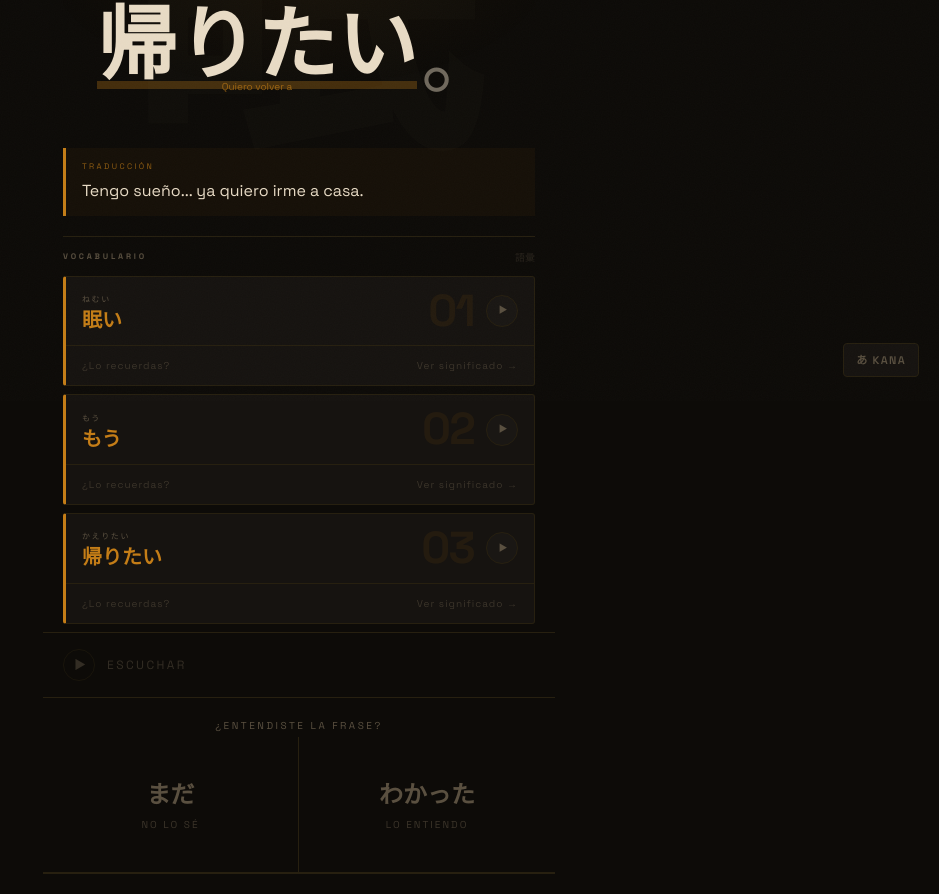
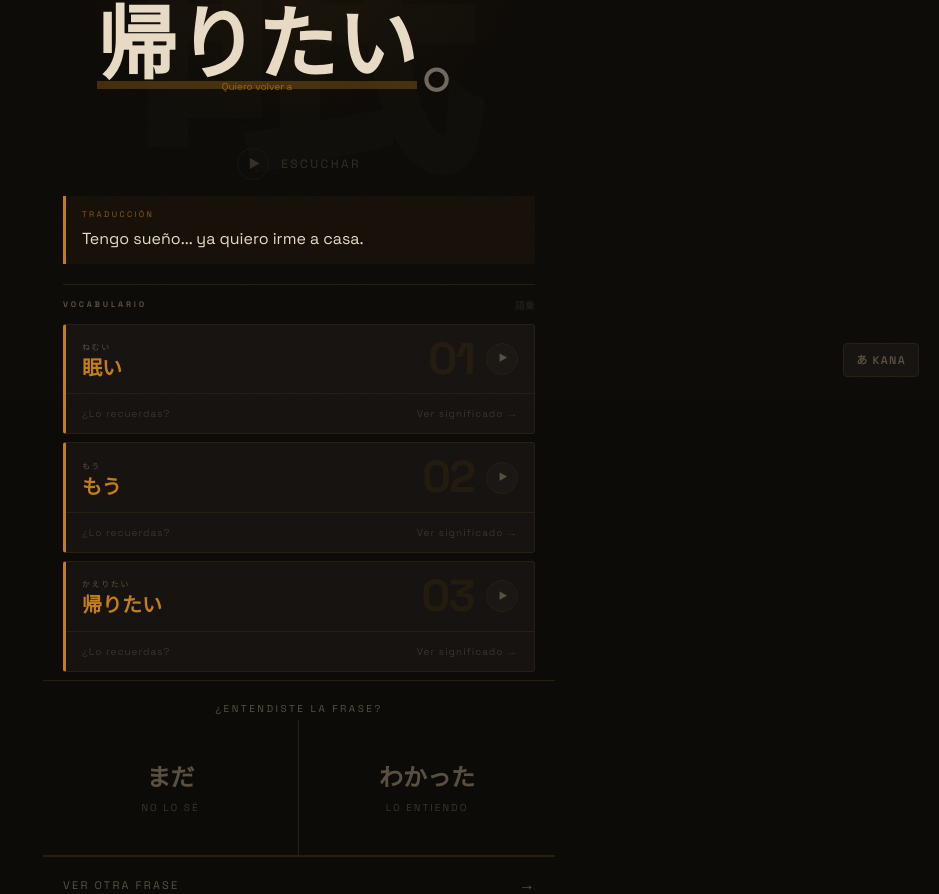
Before and after one commit to Ixo22/dynamic-language, a Next.js app: page /lesson in a window 1280 px wide. Shown: the part 399-1293 px from the top of the page, without its empty margins (341-1280 px from the left). Built offline with nearby package versions, Linux system fonts and the light colour scheme.

Commit message:
feat: move audio player to phrase area
AudioPlayer now renders inside DialogueReader, centered below the phrase
tokens, so it is visually attached to the text it plays. Removed the
separate bordered section from LessonPanel.

```diff
--- a/src/components/lesson/DialogueReader.tsx
+++ b/src/components/lesson/DialogueReader.tsx
@@ -3,6 +3,7 @@
 import { useState, useEffect } from 'react'
 import { DialogueResponse, Token, VocabItem } from '@/lib/types'
 import { WordPopup } from './WordPopup'
+import { AudioPlayer } from './AudioPlayer'
 
 interface Props {
   dialogue:  DialogueResponse
@@ -134,6 +135,12 @@ export function DialogueReader({ dialogue, showHints, showText, showAudio }: Pro
             </div>
           ))}
         </div>
+        {/* ── Audio pegado a la frase ── */}
+        {showAudio && (
+          <div className="relative flex justify-center pb-4">
+            <AudioPlayer text={dialogue.frase_completa_jp} />
+          </div>
+        )}
       </div>
 
       {/* ── Traducción ── */}
--- a/src/components/lesson/LessonPanel.tsx
+++ b/src/components/lesson/LessonPanel.tsx
@@ -5,7 +5,6 @@ import { DialogueResponse, UIToggles, JLPTLevel } from '@/lib/types'
 import { ToggleBar } from './ToggleBar'
 import { DialogueReader } from './DialogueReader'
 import { SRSButtons } from './SRSButtons'
-import { AudioPlayer } from './AudioPlayer'
 import { InputPractice } from './InputPractice'
 import { StrokeAnimator } from '@/components/stroke/StrokeAnimator'
 
@@ -155,12 +154,6 @@ export function LessonPanel() {
                     />
                   </div>
 
-                  {toggles.showAudio && (
-                    <div className="px-5 py-4" style={{ borderTop: '1px solid var(--border)' }}>
-                      <AudioPlayer text={dialogue.frase_completa_jp} />
-                    </div>
-                  )}
-
                   {/* Botón de revelación (solo en modo solo-audio) */}
                   {audioOnlyMode && !revealed && (
                     <div className="px-5 pb-5" style={{ borderTop: '1px solid var(--border)', paddingTop: 16 }}>
```
